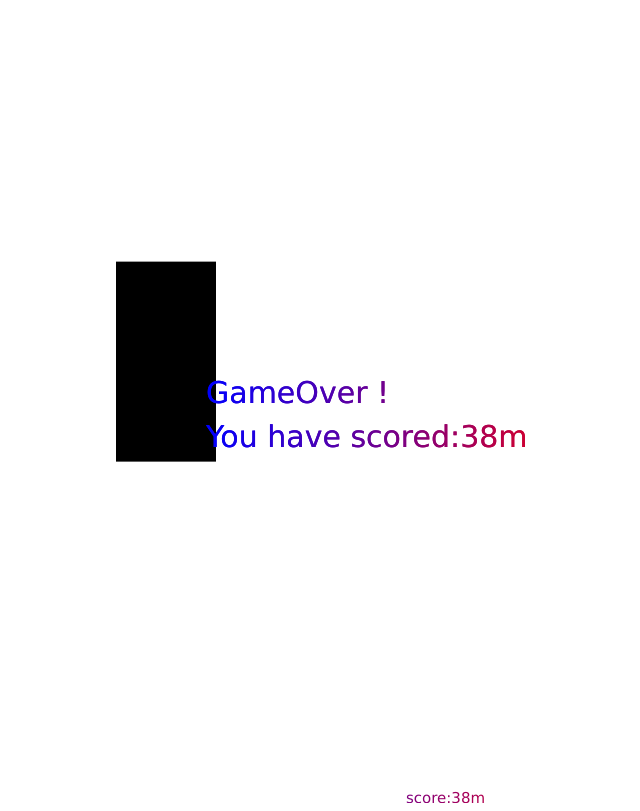
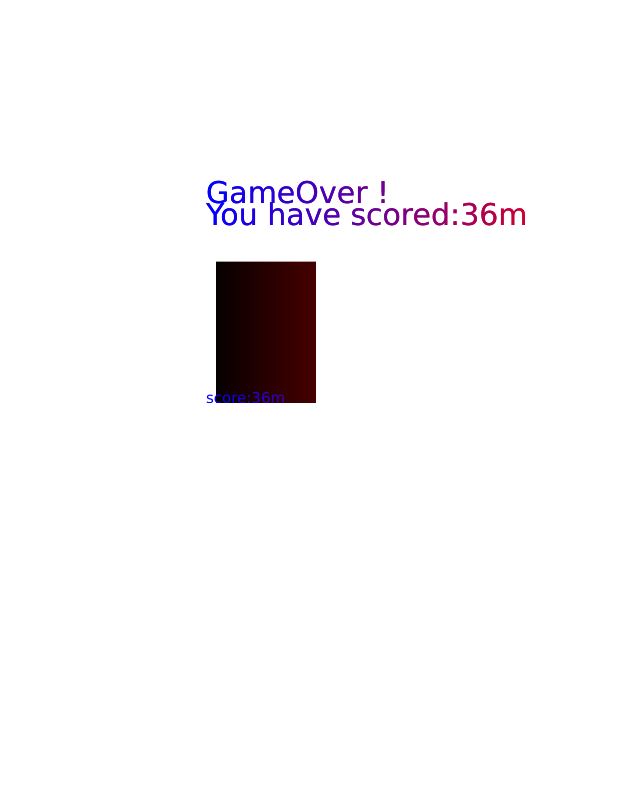
Before and after one commit to nirvik/HappyHeli, a plain HTML site: page index.html in a window 1280 px wide. Shown: the part 5-816 px from the top of the page, without its empty margins (202-842 px from the left). Drawn offline with Linux system fonts and the light colour scheme.

Commit message:
fiddling with coordinates and collision

```diff
--- a/helicopter.js
+++ b/helicopter.js
@@ -11,6 +11,7 @@
 	var quadTree ;
 	var PlatformWidth = 100;
 	var score = 0;
+	var FACTOR = 0.5;
 
 	window.requestAnimFrame = function(){
 	    return (
@@ -113,20 +114,8 @@
 	}
 
 	Vector.prototype.advance = function(){
-		this.y+=this.dy;
+		this.y+=FACTOR*this.dy;
 	}
-
-/*
-	var walls = {
-
-		type : "walls",
-		collidableWith : "player",
-		draw : function(x,y){
-			ctx.rect(x,y,50,200);
-			ctx.stroke();
-		}
-	};
-*/
 
 	function walls(x,y){
 
@@ -139,6 +128,12 @@
 		Vector.call(this,this.x,this.y,0,0);
 
 		this.draw = function(){
+		var gradient=ctx.createLinearGradient(0,0,canvas.width,0);
+		gradient.addColorStop("0","black");
+		gradient.addColorStop("0.5","black");
+		gradient.addColorStop("1.0","red");
+		// Fill with gradient
+		ctx.fillStyle=gradient;
 			ctx.fillRect(this.x,this.y,100,200);
 
 		};
@@ -147,8 +142,8 @@
 
 	var player = function(player){
 
-		player.width = 50;
-		player.height = 50;
+		player.width = 47;
+		player.height = 28/2;
 		player.type ="player";
 		player.collidableWith = "walls";
 		player.collided = false;
@@ -380,7 +375,7 @@
 	function updateTerrain(){
 
 		for(var i=0;i<terrain.length;i++){
-			terrain[i].x -= player.speed;
+			terrain[i].x -= FACTOR*player.speed;
 			terrain[i].draw();
 		//	console.log(terrain[i]);
 		}
@@ -417,15 +412,19 @@
 			quadTree.findObjects(obj=[],objects[x]);
 			for(var y=0;y<obj.length;y++){
 
+				var width = obj[y].width;
+				var height = obj[y].height;
+
 				if(objects[x].collidableWith == obj[y].type &&
-					objects[x].x<obj[y].x+obj[y].width &&
+					objects[x].x<obj[y].x+width &&
 					objects[x].x+objects[x].width>obj[y].x &&
-					(objects[x].y+objects[x].height>obj[y].y ||
-						objects[x].y - objects[x].height>obj[y].y)
+					(objects[x].y+objects[x].height>=obj[y].y ||
+						objects[x].y - objects[x].height<=obj[y].y+height)
 					 &&
-					objects[x].y<obj[y].y+obj[y].height
+					objects[x].y<obj[y].y+height
 					){
 					player.collided = true;
+					console.log("player is @ ("+player.x+","+player.y+") && player ka boundary "+(player.x+player.width)+","+(player.y+player.height)+" && object ka x : "+objects[x].x+","+ (objects[x].x+width) +" object ka y : "+objects[x].y+","+(objects[x].y+height));
 				}
 			}
 
@@ -444,17 +443,18 @@
 			quadTree.clear();
 			quadTree.insert(player);
 			quadTree.insert(terrain);
+
 			updateTerrain();
 			player.update();
 			player.draw();
+			ctx.font="15px Verdana";
+			ctx.fillText("score:"+score+"m",canvas.width/2,canvas.height);
+			detectCollision();
 
-			ctx.font="15px Verdana";
-			ctx.fillText("score:"+score+"m",canvas.width-200,canvas.height);
-
-			detectCollision();
 		}
 
 		else{
+
 			GameOver();
 		}
 
--- a/index.html
+++ b/index.html
@@ -2,7 +2,7 @@
 	<head>
 		<title> HappyBird </title>
 	</head>
-<canvas id="canvas" width="800px" height="800px">Your Browser Doesnot Support Canvas</canvas>
+<canvas id="canvas" width="800px" height="400px">Your Browser Doesnot Support Canvas</canvas>
 	<body>
 
 		<script type="text/javascript" src = "helicopter.js"></script>
```
